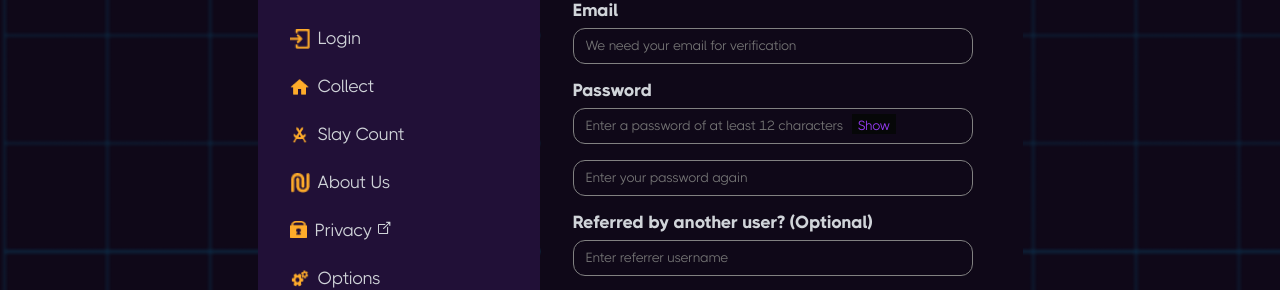
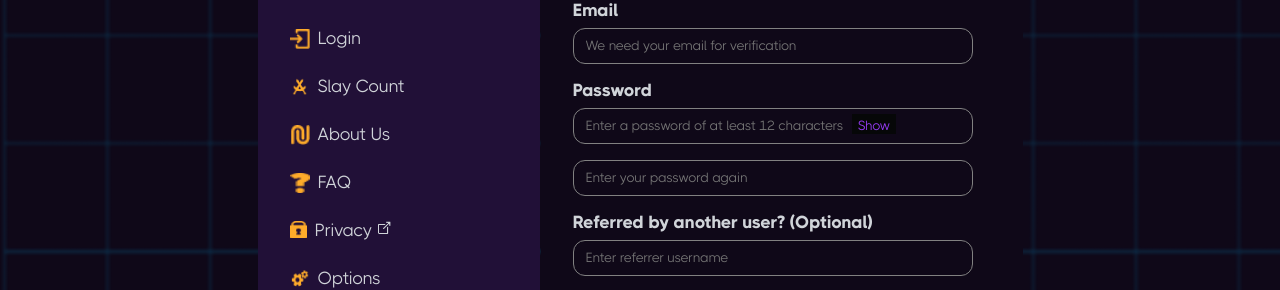
Before and after one commit to interlock-network/threatslayer, a Vue app: page / in a window 1280 px wide. Shown: the part 288-578 px from the top of the page. Built offline with nearby package versions, Linux system fonts and the light colour scheme.

Commit message:
SideBar.vue: adds FAQ page to sidebar

```diff
--- a/src/pages/SideBar.vue
+++ b/src/pages/SideBar.vue
@@ -15,14 +15,14 @@
                 <img class="sidebar-icon" src="/src/assets/images/login.png"><span class="sidebar-text">Login</span>
             </div>
         </div>
-        <div id="sidebar-collect" class="sidebar-item" @click="selectPage('collect')">
-            <img class="sidebar-icon" src="/src/assets/images/home.png">Collect
-        </div>
         <div id="sidebar-slayCount" class="sidebar-item" @click="selectPage('slayCount')">
             <img class="sidebar-icon" src="/src/assets/images/slay_count.png">Slay Count
         </div>
         <div id="sidebar-about" class="sidebar-item" @click="selectPage('about')">
             <img class="sidebar-icon" src="/src/assets/images/about.png">About Us
+        </div>
+        <div id="sidebar-faq" class="sidebar-item" @click="selectPage('faq')">
+            <img class="sidebar-icon" src="/src/assets/images/faq.png">FAQ
         </div>
         <div id="sidebar-privacy" class="sidebar-item" @click="selectPage('privacy')">
             <img class="sidebar-icon" src="/src/assets/images/privacy.png"
```
